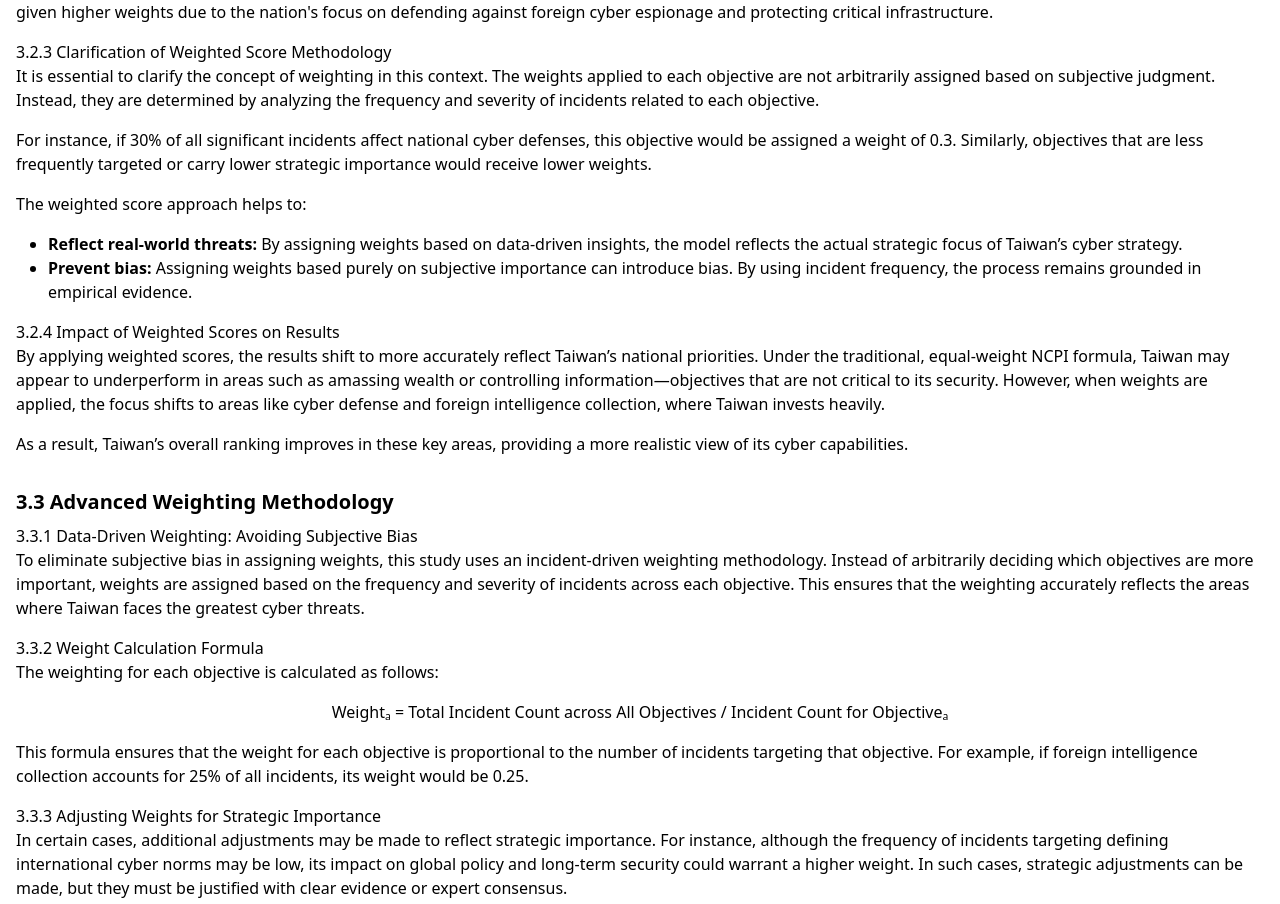
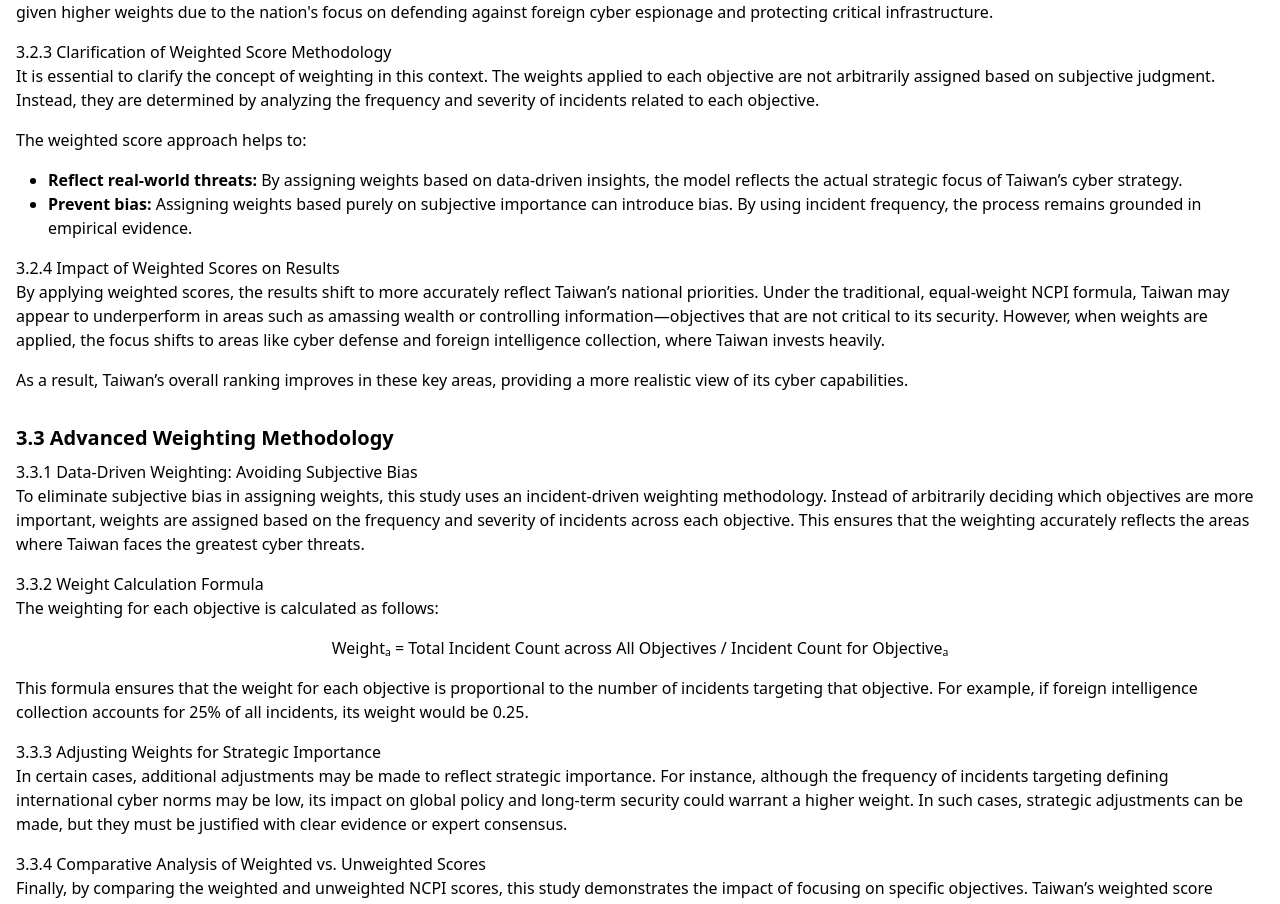
Before and after one commit to oboro-ryu/cyberpowerindex-research, a Next.js app: page / in a window 1280 px wide. Shown: the part 3306-4210 px from the top of the page. Built offline with nearby package versions, Linux system fonts and the light colour scheme.

Commit message:
Initial commit

```diff
--- a/src/app/page.jsx
+++ b/src/app/page.jsx
@@ -420,12 +420,6 @@ function MainComponent() {
             subjective judgment. Instead, they are determined by analyzing the
             frequency and severity of incidents related to each objective.
           </p>
-          <p className="mb-4">
-            For instance, if 30% of all significant incidents affect national cyber
-            defenses, this objective would be assigned a weight of 0.3. Similarly,
-            objectives that are less frequently targeted or carry lower strategic
-            importance would receive lower weights.
-          </p>
           <p className="mb-4">The weighted score approach helps to:</p>
           <ul className="list-disc ml-8 mb-4">
             <li>
```
